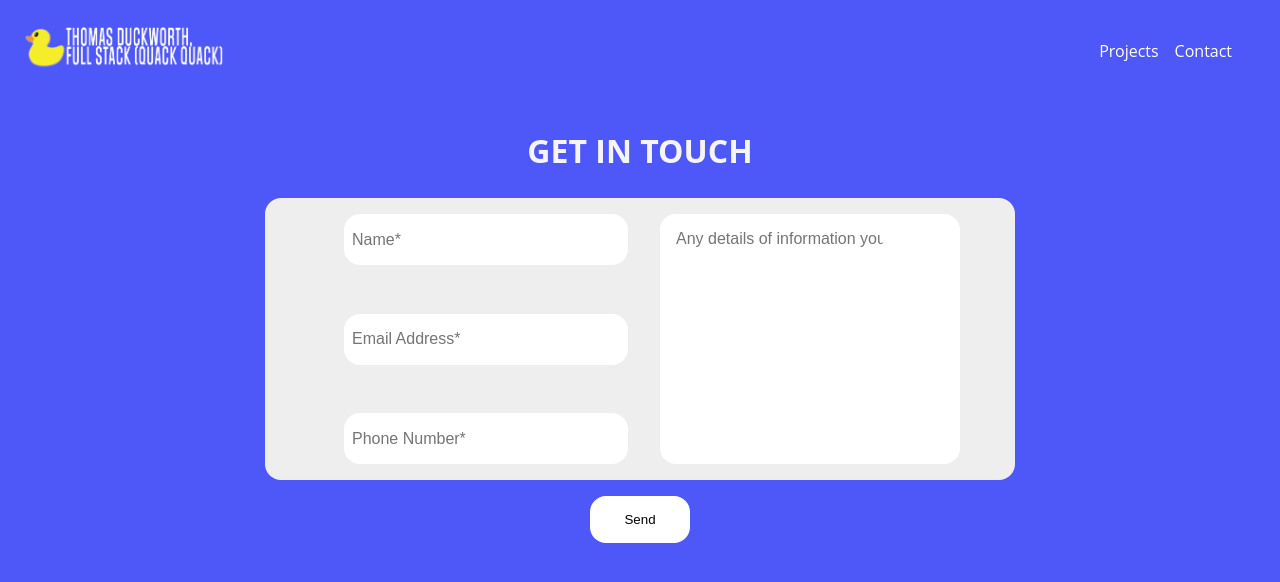
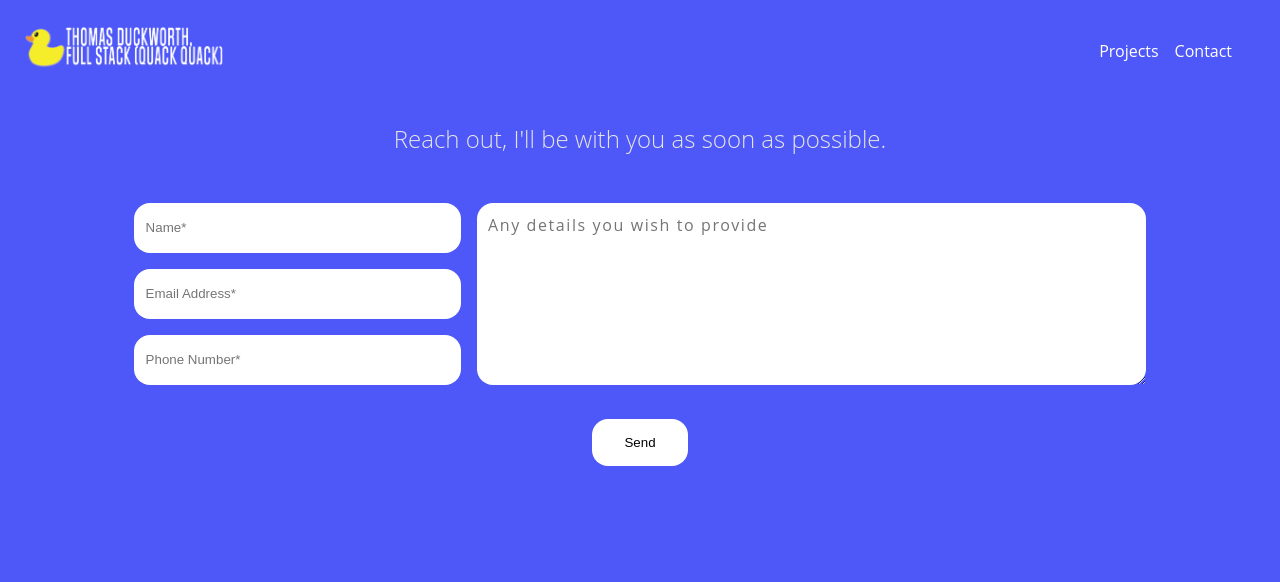
Before and after one commit to tduck96/portfolioSite, a React (Create React App) app: page /contact in a window 1280 px wide. Shown: the top 582 px of the page. Built offline with nearby package versions, Linux system fonts and the light colour scheme.

Commit message:
refined styles, and projects page

```diff
--- a/src/components/Contact/Contact.js
+++ b/src/components/Contact/Contact.js
@@ -45,21 +45,18 @@ resetForm();
 
   return (
     <div className = {styles.boxContainer}>
-      <h2 className = {styles.contactPhrase}>  GET IN TOUCH</h2>
+      <h2 className = {styles.contactPhrase}> Reach out, I'll be with you as  soon as possible.</h2>
 
       <form className = {styles.contactFormContainer}>
 
       <div className = {styles.formHoldit}>
-        <ul className = {styles.contactInfo}>
+
           <input type = 'text' placeholder = 'Name*' className = {styles.input} value = {name}onChange={(e) =>  setName(e.target.value)}></input>
           <input type = 'text' placeholder = "Email Address*" className = {styles.input} value = {email}onChange={(e) => setEmail(e.target.value)}></input>
           <input type = 'text' placeholder = "Phone Number*" className = {styles.input} value = {phone}onChange={(e) =>  setPhone(e.target.value)}></input>
-       </ul>
+          <textarea placeholder="Any details you wish to provide" className = {styles.inputBody}  value = {message }onChange={(e) => setMessage(e.target.value)}></textarea>
+          </div>
 
-          <div className = {styles.bodyContainer}>
-          <input type = 'text' placeholder="Any details of information you wish to provide" className = {styles.inputBody} value = {message}onChange={(e) => setMessage(e.target.value)}></input>
-          </div>
-          </div>
 
       </form>
       <button type ='submit' className = {styles.submitButton} onClick = {submitForm}>Send</button>
--- a/src/components/Contact/Contact.module.css
+++ b/src/components/Contact/Contact.module.css
@@ -1,105 +1,93 @@
 .contactFormContainer {
+    box-sizing: border-box;
+    width: 100%;
+    display: flex;
+    justify-content: center;
+    box-sizing: border-box;
+    color: rgb(47, 47, 47);
+    height: auto;
+    margin: auto;
+}
+.boxContainer {
+    box-sizing: border-box;
     display: flex;
     flex-direction: column;
+    justify-content: center;
     align-items: center;
-  width: 100%;
-  max-width: 750px;
-  color: rgb(47, 47, 47);
-  background-color: rgb(238, 238, 238);
-  border: none;
-  border-radius: 1rem;
-  height: auto;
-
-
+    margin: auto;
 }
-.boxContainer {
-   display: flex;
-   flex-direction: column;
-   align-items: center;
+.formHoldit {
+    box-sizing: border-box;
+    display: grid;
+    width: 80%;
+    grid-gap: 1rem;
+    grid-template-columns: 1fr 1fr 1fr;
+    grid-template-rows: 1fr 1fr 1fr 1fr;
 }
 
 .input {
-    height: 35px;
-    font-size: 1rem;
+    box-sizing: border-box;
     border: none;
+    padding: .5rem;
+    height: 50px;
+    border-radius: 1rem;
     outline: none;
-    border-radius: 1rem;
-    margin-left: 0;
-    margin-right: 1rem;
-    padding: .5rem;
+    grid-column-start: 1;
+    grid-column-end: 1;
 
 }
 .inputBody {
-    display: flex;
+    box-sizing: border-box;
+    color: gray;
+    padding: .5rem;
+    width: 100%;
     border:none;
+    border-radius: 1rem;
     outline: none;
+    grid-row-start: 1;
+    grid-row-end: 4;
+    grid-column-start: 2;
+    grid-column-end: 4;
     font-size: 1rem;
-    background-color: white;
-    padding: 1rem;
-    border-radius: 1rem ;
-    mix-blend-mode: inherit;
+    letter-spacing: .1rem;
+    font-family:  'Open Sans', 'Helvetica Neue', sans-serif;
+}
 
-
-
+::placeholder {
+    padding:.2rem;
 }
 .input:hover  {
     cursor: pointer;
     background-color: rgb(220, 220, 220);
 }
-
+.inputBody:hover {
+    cursor: pointer;
+    background-color: rgb(220, 220, 220);
+}
 .input:hover ::placeholder {
     display: none;
 }
 
-.input ::placeholder {
-    margin-left: 1rem;
-}
-
-
-.contactInfo {
-   display: flex;
-    flex-direction: column;
-    height: 250px;
-    width: 300px;
-    justify-content: space-between;
-}
-.formHoldit {
-    display: flex;
-    align-items: center;
-    width: 100%;
-    justify-content: center;
-}
 .submitButton {
-    width: 100%;
-    max-width: 100px;
+    margin-top: -2rem;
     padding: 1rem;
+    padding-left: 2rem;
+    padding-right: 2rem;
     background-color: rgb(255, 255, 255);
     border: none;
-    margin: 1rem;
     border-radius: 1rem;
 }
 .submitButton:hover {
-    background-color: rgb(248, 236, 89);
+    background-color: rgb(213, 206, 139);
     cursor: pointer;
 }
 .contactPhrase {
-    font-weight: 350px;
-    font-size: 2rem;
-    color:rgb(246, 244, 244);
+    font-weight: 200;
+    font-size: 1.5rem;
+    color:rgb(229, 229, 229);
+    margin-bottom: 3rem;
 }
 
-.bodyContainer {
-    height: 250px;
-    width: 300px;
-    background-color: white;
-    border-radius: 1rem;
-    border-right-width: 1rem;
-    margin-left: 1rem;
-    margin-right: 1rem;
-    border:none;
-    outline: none;
-
-}
 
 .bodyContainer:hover  {
     background-color: rgb(220, 220, 220);
@@ -109,8 +97,32 @@
     cursor: pointer;
 }
 
-@media (max-width: 885px) {
-    .formHoldit {
-        flex-direction: column;
+@media screen and (max-width:555px)  {
+    /* .contactPhrase {
+        font-size: 1.3rem;
     }
+    .input {
+        height: 30px;
+    } */
 }
+
+@media screen and (max-width: 425px) {
+    .input {
+       height: 2rem;
+
+    }
+    .contactPhrase {
+        font-size: 1.1rem;
+    }
+
+
+}
+
+@media screen and (max-width: 450px) {
+    /* .input {
+        height: 20px;
+    }
+    .contactPhrase {
+        font-size: 1.1rem;
+} */
+}
--- a/src/components/Home/Home.js
+++ b/src/components/Home/Home.js
@@ -6,20 +6,17 @@ import download from './download2.png'
 const Home = () => {
   return (
     <div className = {styles.container}>
-    <h1> <i>Web development- </i></h1>
-      <h3 className = {styles.welcome}> That's what you came here for, right? </h3>
-    <p className = {styles.languagelist}> HTML, CSS, JS, React, NODEJS, MYSQL</p>
+    {/* <h1> <i>WebDev- </i></h1> */}
+      <h1 className = {styles.welcome}><i> Web development- That's what you came here for right?</i> </h1>
+      <p className = {styles.languagelist}> Self-taught developer based out of Nashville, TN</p>
+    <p className = {styles.languagelist}>  React, Node, MYSQL, HTML, CSS</p>
     <div className = {styles.actionContainer}>
     <a href = '/projects'><button className = {styles.actionButton}>Projects</button></a>
     <a href = '/contact'><button className = {styles.actionButton}>Contact</button></a>
     <div>
     <button className = {styles.actionButtonResume}><img src = {download} alt = 'download-resume-icon' className = {styles.loadIcon}></img>
-    <p>resume(pdf)</p></button>
+    <p>Resume</p></button>
     </div>
-
-
-
-
     </div>
     </div>
   )
--- a/src/components/Home/Home.module.css
+++ b/src/components/Home/Home.module.css
@@ -31,6 +31,7 @@
     margin-top: 5rem;
     border-radius: 1rem;
     cursor: pointer;
+
 }
 .actionButton:hover {
    background-color: rgb(248, 236, 89);
@@ -44,7 +45,7 @@
 
 }
 .welcome {
-    font-weight: 200;
+
 }
 .languagelist {
     font-weight: 100;
@@ -55,6 +56,7 @@ h3 {
     margin-top: .2rem;
 }
 .actionButtonResume {
+    font-weight: 200;
     width: 100%;
     max-height: 50px;
     max-width: 100px;
@@ -70,7 +72,7 @@ h3 {
     align-items: center;
 }
 .actionButtonResume:hover {
-    background-color: rgb(248, 236, 89);
+    background-color: rgb(213, 206, 139);
 
 }
 
--- a/src/components/Projects/Projects.js
+++ b/src/components/Projects/Projects.js
@@ -1,18 +1,42 @@
 import React from 'react'
 import moviePoster from './assets/moviePosterReal.png'
+import prettyPrints from './assets/prettyprintsmobile.png';
+
 import styles from './Projects.module.css'
 
 const Projects = () => {
   return (
     <div>
       <div className = {styles.centerHead}>
-      <h1> Check it</h1>
       </div>
-      <a href = 'https://movie-2nc3hss45-tduck96.vercel.app/'  target="_blank" ><div className = {styles.projectContainer}>
-        <p className ={styles.title}> IMDb App</p>
-        <img src = {moviePoster} alt = '' className = {styles.poster}></img>
-      </div></a>
-    </div>
+      <div className = {styles.projectContainer}>
+      <div className = {styles.projectCard}>
+      <a href = 'https://katiesprettyprints.herokuapp.com/'  target="_blank" >
+        <img src = {prettyPrints} alt = '' className = {styles.poster}></img>
+      </a>
+      <div className = {styles.descriptionFields}>
+        <h1 className = {styles.projectTitle}> Katies Pretty Prints</h1>
+        <p className ={styles.smallDetails}> A small e-commerce protype used to sell prints of my girlfriends photography. </p>
+        <p className = {styles.builtwith}> Built with <i>  React frontend, express Node server, MYSQL database, and Stripe API </i></p>
+        <a href = 'https://github.com/tduck96/ecom' target = "_blank" className = {styles.githubLink}>GitHub</a>
+      </div>
+
+      </div>
+      <div className = {styles.projectCard}>
+
+      <a href = 'https://movie-2nc3hss45-tduck96.vercel.app/'  target= "_blank">
+      <img src = {moviePoster} alt = '' className = {styles.poster}></img></a>
+
+      <div className = {styles.descriptionFields}>
+        <h1 className={styles.projectTitle}> Move the Movies Around </h1>
+        <p className ={styles.smallDetails}>  I wanted to build an app that would consume a third party API.</p>
+        <p className = {styles.builtwith}> <i> React frontend consuming imdB api for data</i></p>
+        <a href = 'https://github.com/tduck96/movieApp' target = "_blank" className = {styles.githubLink}>GitHub</a>
+        </div>
+        </div>
+</div>
+</div>
+
   )
 }
 
--- a/src/components/Projects/Projects.module.css
+++ b/src/components/Projects/Projects.module.css
@@ -4,27 +4,89 @@
     margin: none;
 }
 .poster {
-    height: 150px;
-    width: 100px;
+    height: 225px;
+    width: 175px;
     border-radius: 1rem;
 
 }
+.projectCard {
+    width: 100%;
+    box-shadow: border-box;
+   margin: 1rem;
+   border-radius: 1rem;
+   display: flex;
 
+}
+.projectCard > h1 {
+    margin: none;
+}
+.projectContainer {
+    box-sizing: border-box;
+    width: 100%;
+    display: flex;
+    flex-direction: column;
+    justify-content: center;
+}
+.descriptionFields {
+   margin-left: 1.5rem;
+   top: 0;
+}
+.projectTitle {
+    font-weight: 200;
+    font-size: 1.5rem;
+}
+.builtwith {
+    font-weight: 200;
+    margin-bottom: 2rem;
+    font-size: 1rem;
+}
+.smallDetails {
+    font-size: 1rem;
+    font-weight: 200;
+}
 .poster:hover {
     cursor: pointer;
     opacity: .7
 }
-.projectContainer {
-    height: 400px;
-    width: 300px;
+.githubLink {
+    background-color: white;
+    color: black;
+    padding: .5rem;
     border-radius: 1rem;
-    opacity: .9;
-    background-color: yellow;
-    display: flex;
-    flex-direction: column;
+    font-weight: 200;
+    margin-top: 2rem;
+
 }
-.title {
-    color: black;
-    font-weight: 600;
-    text-decoration: underline;
+.githubLink:hover {
+    background-color: rgb(248, 236, 89);
 }
+
+
+button {
+     background-color: rgb(78, 87, 247);
+     border: none;
+}
+
+@media (max-width:500px ){
+    .projectTitle {
+        font-size: 1.3rem;
+    }
+    .builtwith {
+        font-size: .8rem;
+    }
+    .smallDetails {
+        font-size: .8rem;
+    }
+};
+
+@media (max-width: 400px) {
+    .projectTitle {
+        font-size: 1.1rem;
+    }
+    .builtwith {
+        font-size: .6rem;
+    }
+    .smallDetails {
+        font-size: .6rem;
+    }
+}
```
Also changed, not shown: src/components/footer/Footer.js (deleted, +0 -11 lines), src/components/Projects/assets/GitHub-Mark-32px.png (added), src/components/Projects/assets/prettyprintsmobile.png (added), src/components/body/Body.js (deleted), src/components/body/Body.module.css (deleted), src/components/footer/Footer.module.css (deleted).
